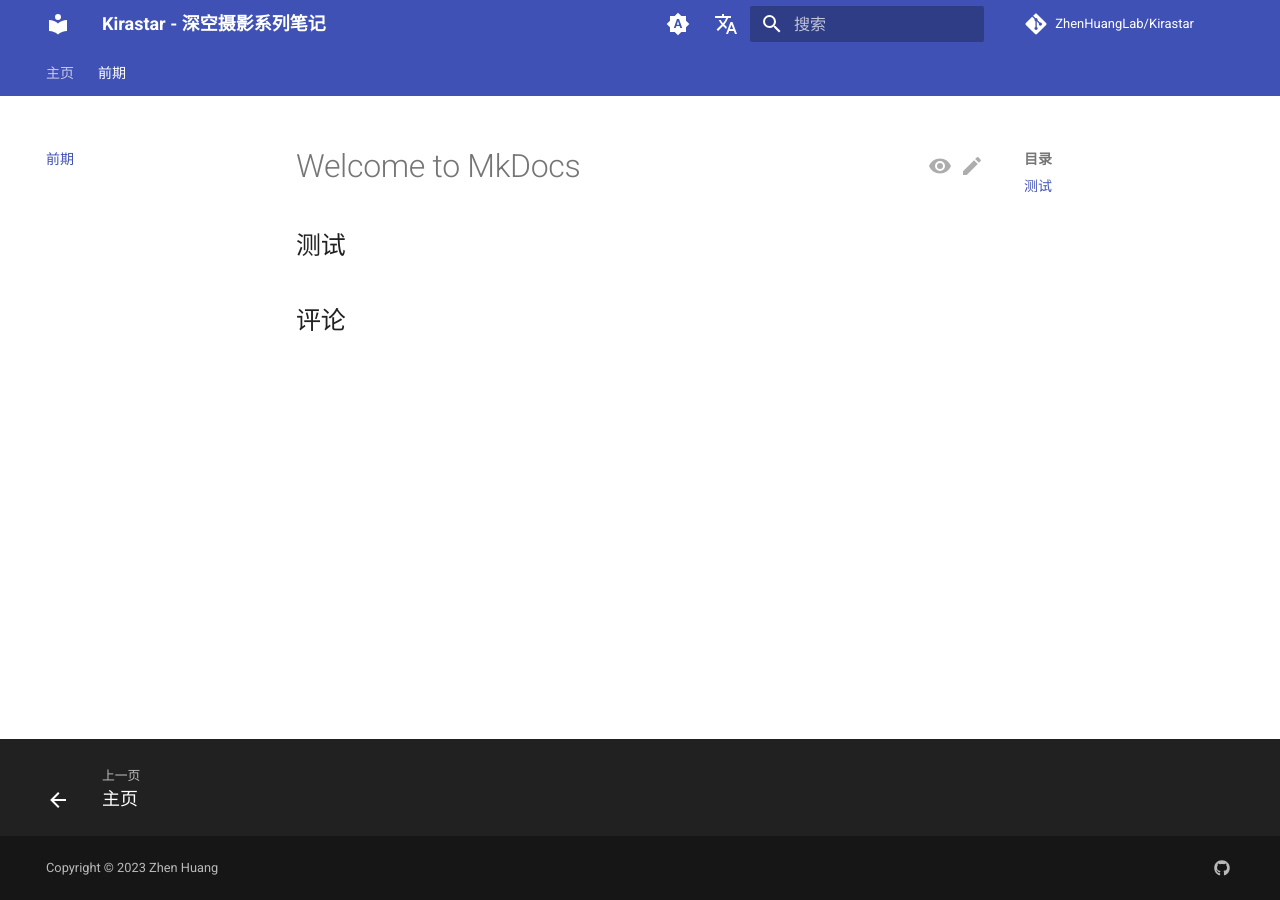
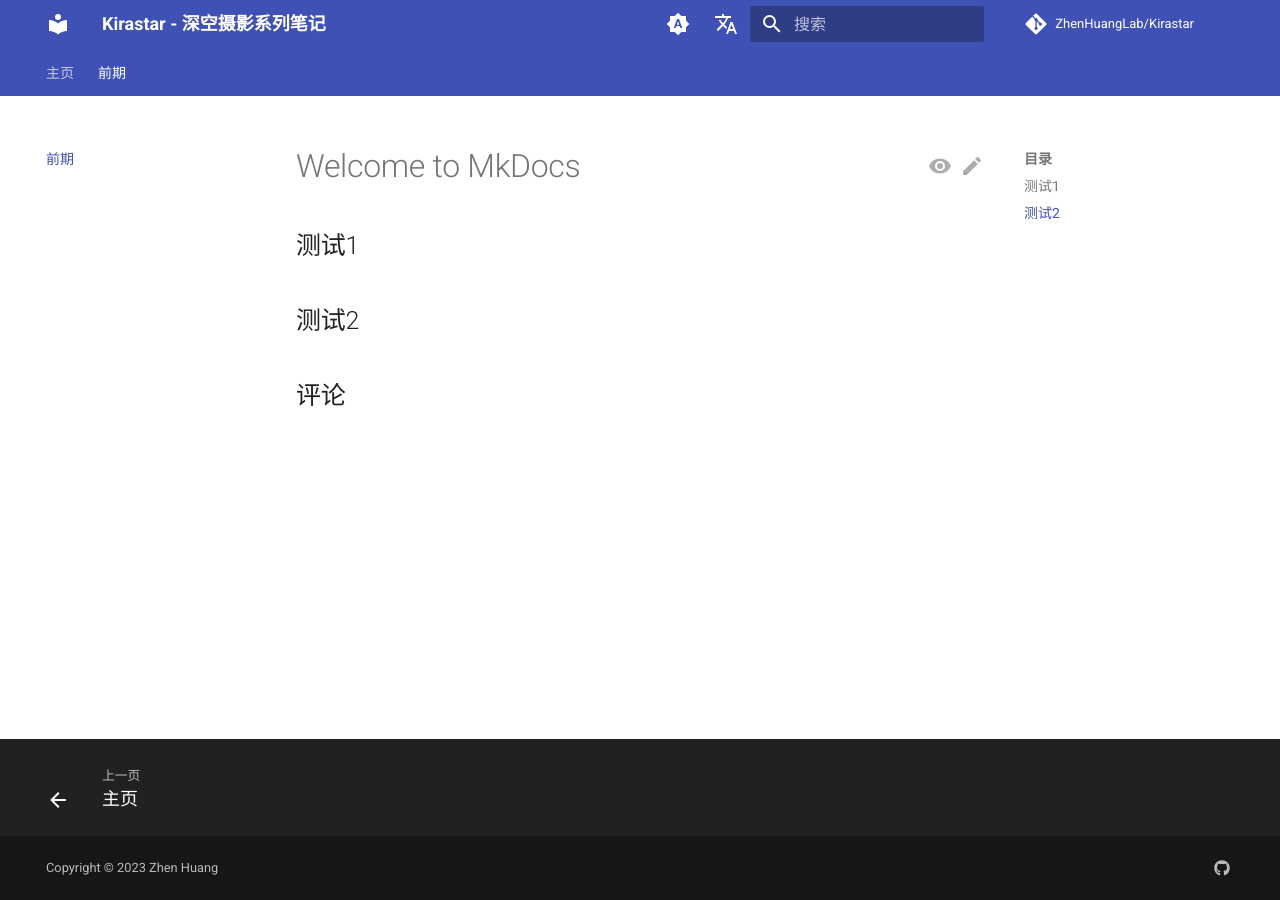
Before and after one commit to ZhenHuangLab/Kirastar, an MkDocs documentation site: the page built from docs/test.md, in a window 1280 px wide. Built offline with MkDocs 1.6.1 and Material for MkDocs 9.7.7, drawn with Linux system fonts in a browser that asks for light colours; comment, search, counter and statistics services are not loaded.

Commit message:
docs: update-test

```diff
--- a/docs/test.md
+++ b/docs/test.md
@@ -3,4 +3,6 @@ comments: true
 
 ---
 # Welcome to MkDocs
-## 测试
+## 测试1
+
+## 测试2
```
